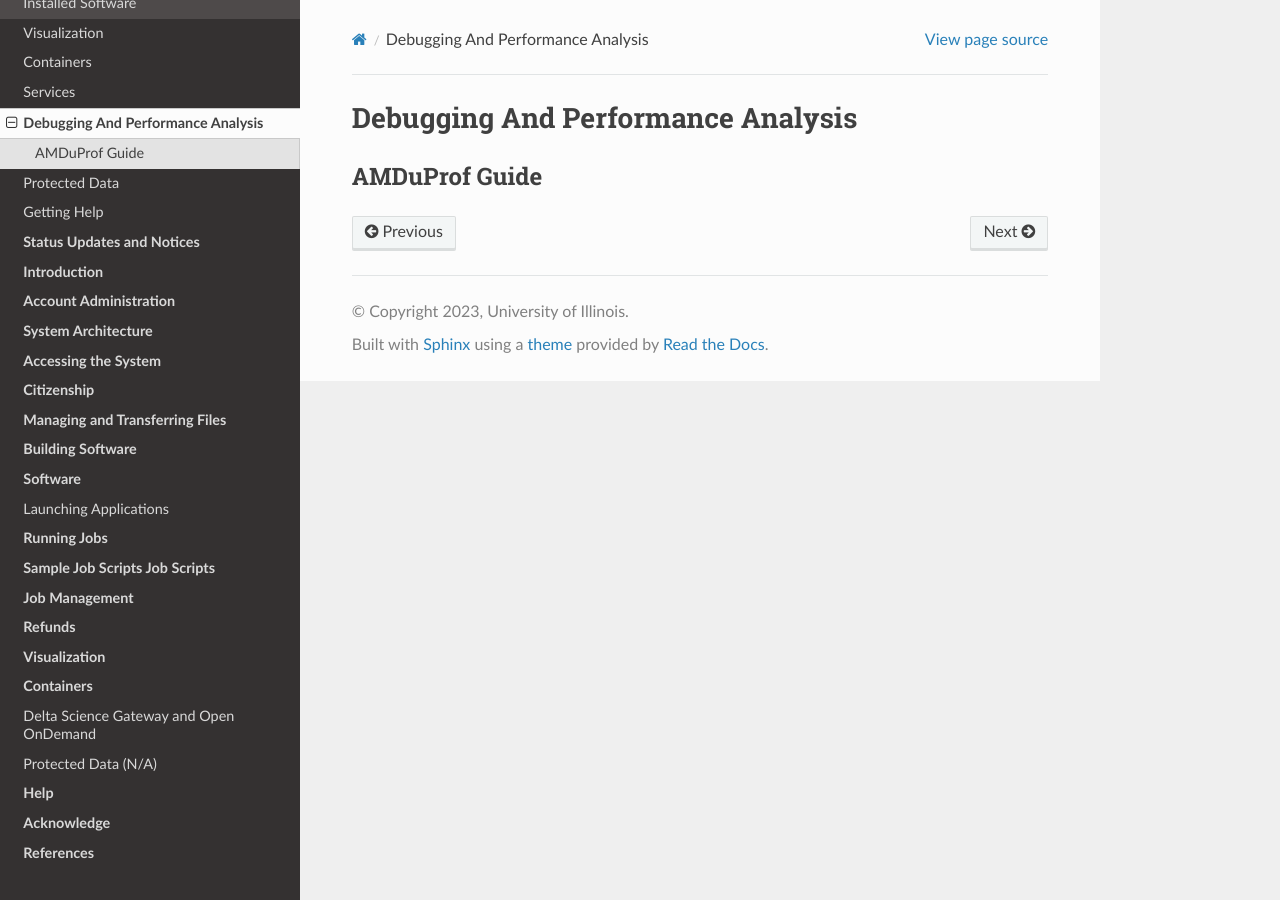
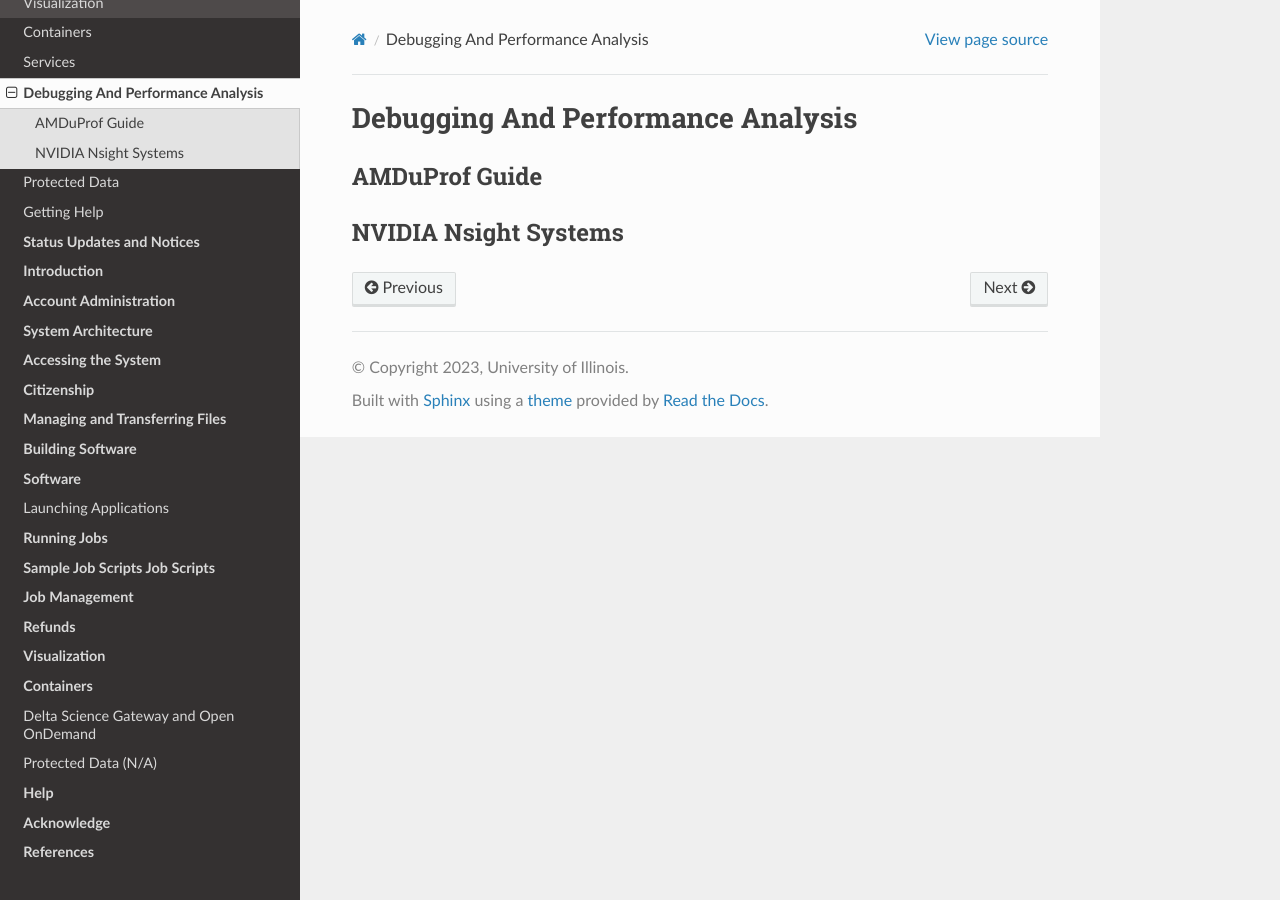
Before and after one commit to ncsa/Delta_doc, a Sphinx documentation site: the page built from docs/source/debug_perf/index.rst, in a window 1280 px wide. Built offline with Sphinx 7.4.7 and the Read the Docs theme 2.0.0, drawn with Linux system fonts in a browser that asks for light colours; pages that are not in the unit, such as notebooks, are missing from menus.

Commit message:
Nsight header
Adding a section for NVIDIA Nsight Systems.

```diff
--- a/docs/source/debug_perf/index.rst
+++ b/docs/source/debug_perf/index.rst
@@ -3,3 +3,6 @@ Debugging And Performance Analysis
 
 AMDuProf Guide
 -----------------
+
+NVIDIA Nsight Systems
+-------------------------
```
